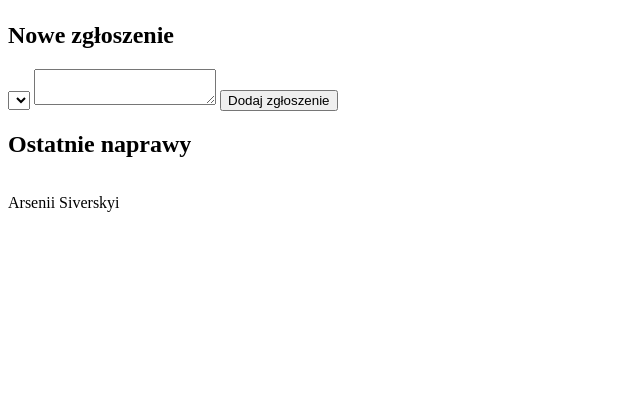
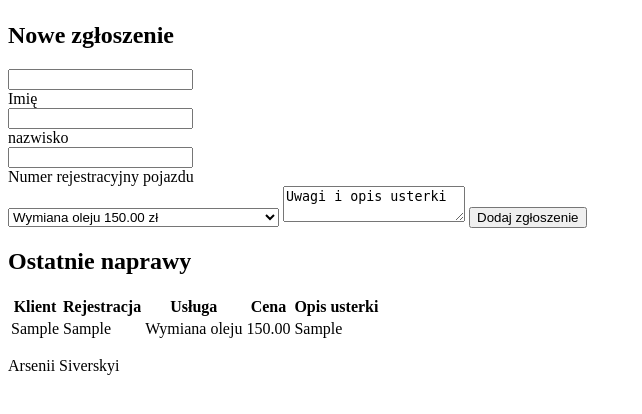
Before and after one commit to root0000000/Al-SlOp_xD, a PHP site: page / in a window 1280 px wide. Shown: the part 58-472 px from the top of the page, without its empty margins (0-642 px from the left). Run offline with PHP 8.4, Linux system fonts and the light colour scheme; data comes from the database, SQL or seed files in the repository; tables that the repository leaves empty hold one stand-in row (values such as "Sample post"); lists and menus that the app fills with data are empty.

Commit message:
Update index.php

```diff
--- a/index.php
+++ b/index.php
@@ -12,21 +12,93 @@
     <header>
         <h1>AutoSerwis - Panel Obsługi Zgłoszeń</h1>
     </header>
+    <div id="container">
         <section id="left">
             <h2>Nowe zgłoszenie</h2>
             <form action="" method="POST">
-            <label name="imie" for="name"></label>
-            <label name="nazwisko" for="surname"></label>
-            <label name="numer_reg" for="nr"></label>
-            <select name="uslugi" id="lista"></select>
-            <textarea name="uwagi" id="uwag"></textarea>
+                <div><input type="text" id="imie" name="imie"></input></div>
+                <div><label for="imie">Imię</label></div>
+                <div><input type="text" id="nazwisko" name="nazwisko"></input></div>
+                <div><label for="nazwisko">nazwisko</label></div>
+                <div><input type="text" id="numer" name="numer"></div>
+                <div><label for="numer">Numer rejestracyjny pojazdu</label></div>
+                <div><select name="usluga"></div>
+                <?php
+                $connection = mysqli_connect("localhost", "root", "", "warsztat");
+
+                if (mysqli_connect_errno()) {
+                    echo (mysqli_connect_error());
+                }
+
+                $query = "SELECT id, nazwa, cena FROM `uslugi`";
+
+                $result = mysqli_query($connection, $query);
+
+                while ($row = mysqli_fetch_assoc($result)) {
+                    echo "<option value='{$row['id']}'>{$row['nazwa']} {$row['cena']} zł</option>";
+                }
+                ?>
+                </select>
+                <textarea name="Uwagi">Uwagi i opis usterki</textarea>
                 <button type="submit">Dodaj zgłoszenie</button>
+                <?php
+                if (
+    isset($_POST['imie']) &&
+    isset($_POST['nazwisko']) &&
+    isset($_POST['numer']) &&
+    isset($_POST['usluga']) &&
+    isset($_POST['Uwagi'])
+) {
+    $imie = $_POST['imie'];
+    $nazwisko = $_POST['nazwisko'];
+    $nr_rejestr = $_POST['numer'];
+    $usluga = $_POST['usluga'];
+    $opis = $_POST['Uwagi'];
+
+    $query1 = "INSERT INTO `zgloszenia` (`klient`, `nr_rejestracyjny`, `uslugi_id`, `opis`)
+               VALUES ('$imie $nazwisko', '$nr_rejestr', '$usluga', '$opis')";
+
+    if (mysqli_query($connection, $query1)) {
+        echo "Zgłoszenie zostało pomyślnie dodane";
+    }
+}
+                ?>
             </form>
         </section>
         <section id="right">
             <h2>Ostatnie naprawy</h2>
-        <table></table>
+            <table id="tableright">
+                <tr>
+                    <th>Klient</th>
+                    <th>Rejestracja</th>
+                    <th>Usługa</th>
+                    <th>Cena</th>
+                    <th>Opis usterki</th>
+                </tr>
+                <?php
+                $connection = mysqli_connect("localhost", "root", "", "warsztat");
+
+                if (mysqli_connect_errno()) {
+                    echo (mysqli_connect_errno());
+                }
+
+                $query2 = "SELECT zgloszenia.klient, zgloszenia.nr_rejestracyjny, uslugi.nazwa, uslugi.cena, zgloszenia.opis FROM zgloszenia JOIN uslugi ON zgloszenia.uslugi_id = uslugi.id ORDER BY zgloszenia.id DESC;";
+                $result = mysqli_query($connection, $query2);
+
+                while ($row = mysqli_fetch_assoc($result)) {
+                    echo "<tr>
+                    <td>{$row['klient']}</td>
+                    <td>{$row['nr_rejestracyjny']}</td>
+                    <td>{$row['nazwa']}</td>
+                    <td>{$row['cena']}</td>
+                    <td>{$row['opis']}</td>
+                    </tr>";
+                }
+                mysqli_close($connection);
+                ?>
+            </table>
         </section>
+    </div>
     <footer>
         <p>Arsenii Siverskyi</p>
     </footer>
```
Lines whose indentation alone changed are shown as unchanged.
